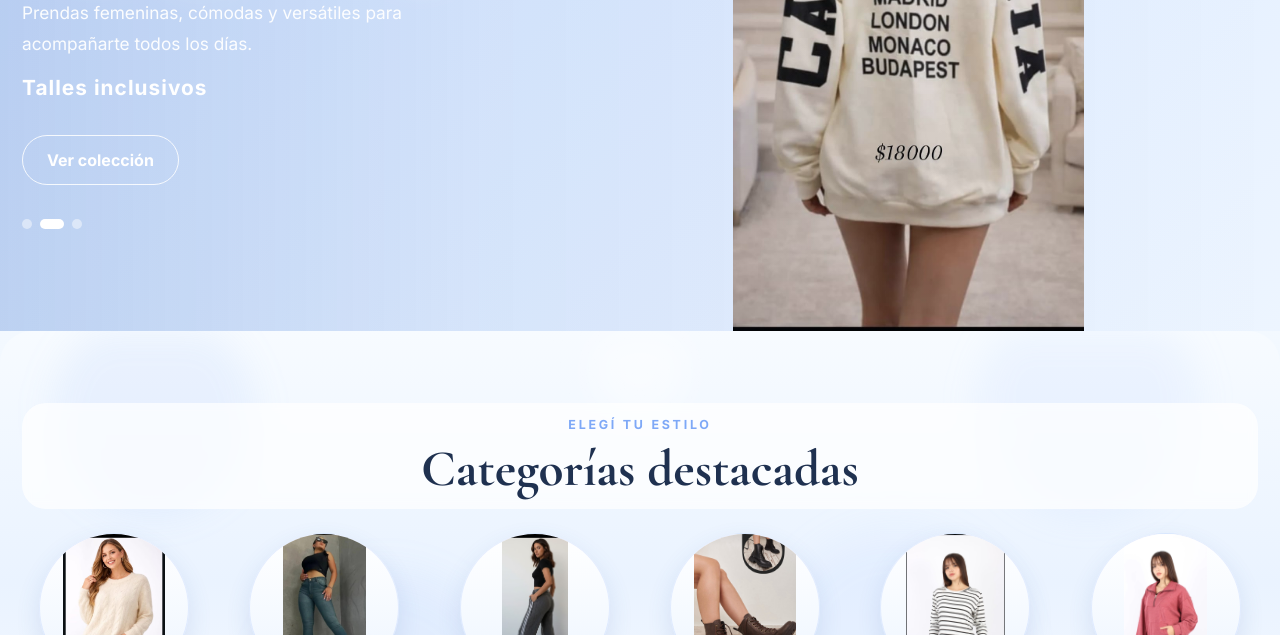
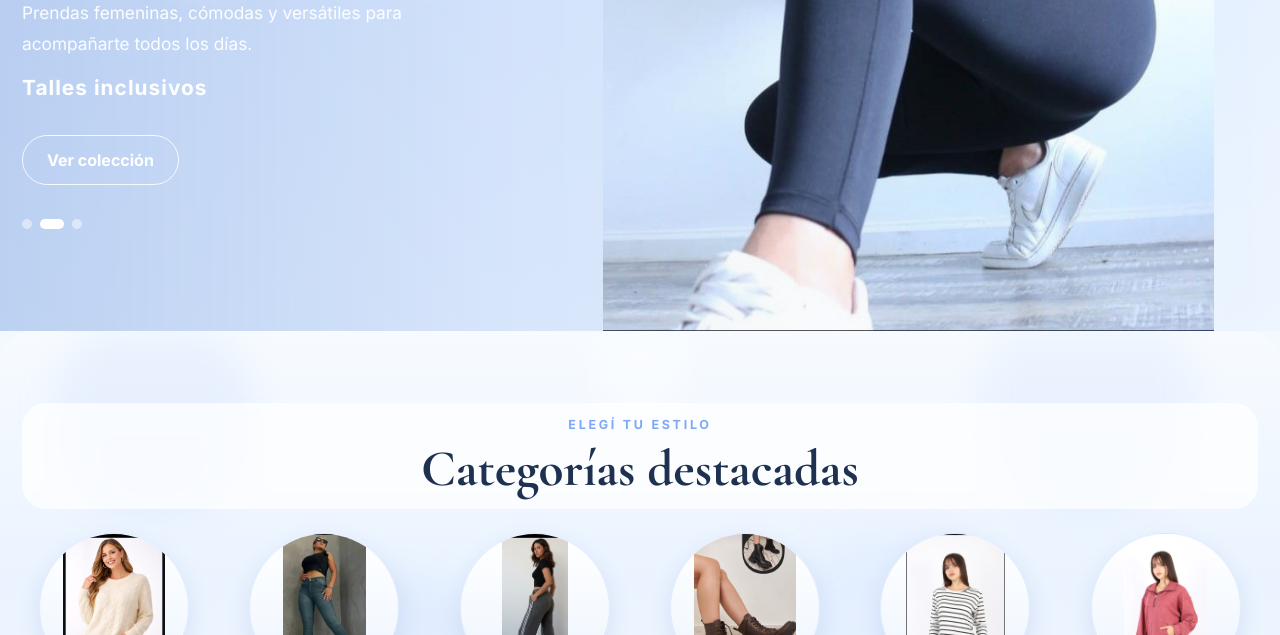
Before and after one commit to Micaelarombola/Cielosabiertos-vb, a plain HTML site: page index.html in a window 1280 px wide. Shown: the part 489-1124 px from the top of the page. Drawn offline with nearby package versions, Linux system fonts and the light colour scheme; no server answers.

Commit message:
arreglo banner

```diff
--- a/index.html
+++ b/index.html
@@ -75,7 +75,7 @@
 <section class="hero" id="inicio">
   <div class="hero-slider-bg" id="heroSlider">
     <img src="Fotos/8.jfif" alt="Colección 1" class="active">
-    <img src="Fotos/5.jfif" alt="Colección 2">
+    <img src="Fotos/25.jfif" alt="Colección 2">
     <img src="Fotos/6.jfif" alt="Coleccion 3">
   </div>
 
```
Also changed, not shown: Fotos/25.jfif (added).
